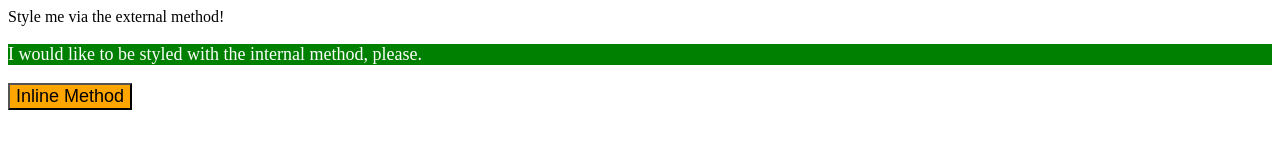
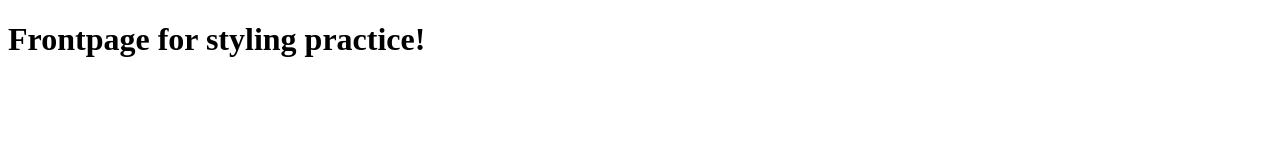
Before and after one commit to Backster87/css-exercises, a plain HTML site: page index.html in a window 1280 px wide. Drawn offline with Linux system fonts and the light colour scheme.

Commit message:
Changed index.html to having a title in the page

```diff
--- a/index.html
+++ b/index.html
@@ -2,22 +2,10 @@
 <html>
 <head>
     <title>External CSS Method</title>
-    <meta charset="UTF-8">
-    <link rel="stylesheet" href="styles.css">
-    <style>
-        p {
-        color:white;
-        background-color: green;
-        font-size: 18px;
-        }
-    </style>
-</head>
+
 
 <body>
-<div>Style me via the external method!</div>
-<p>I would like to be styled with the internal method, please.</p>
-
-<button style="background-color: orange; font-size: 18px;">Inline Method</button>
+<h1>Frontpage for styling practice!</h1>
 
 </body>
 
```
